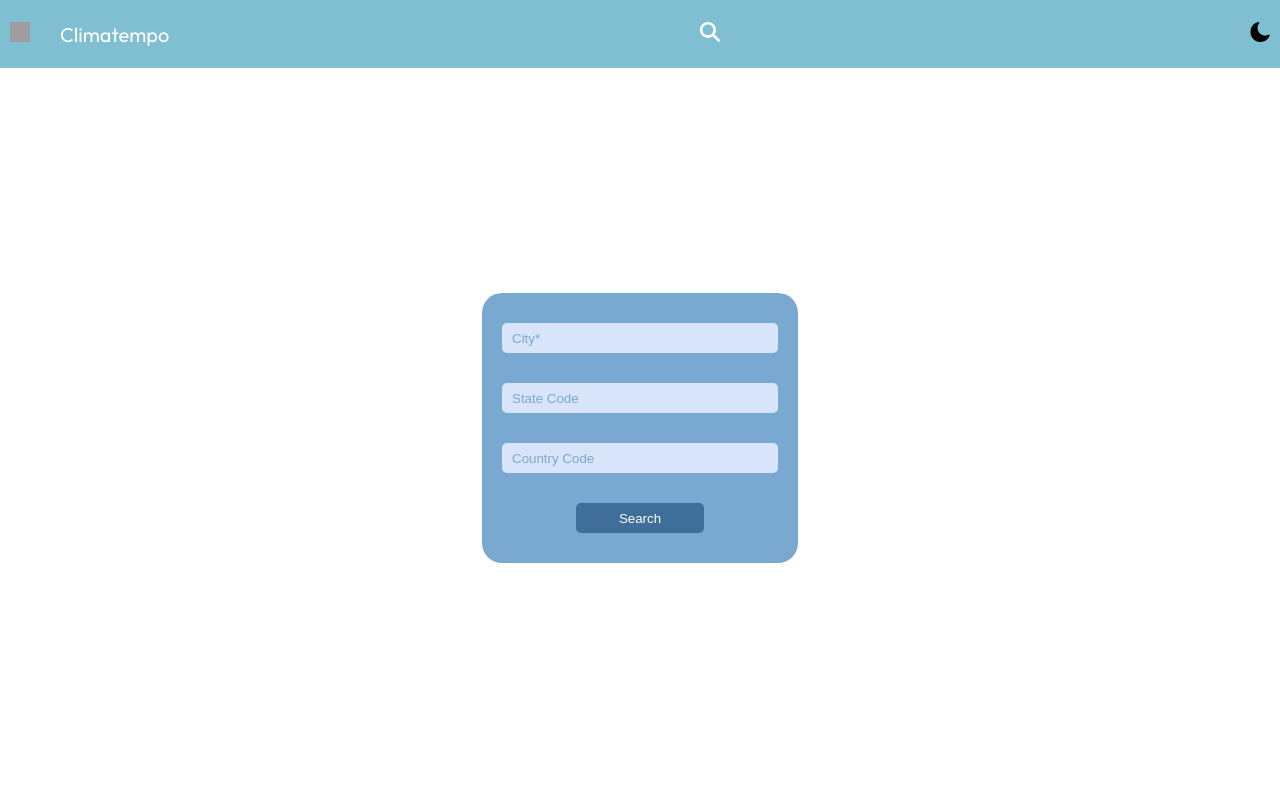
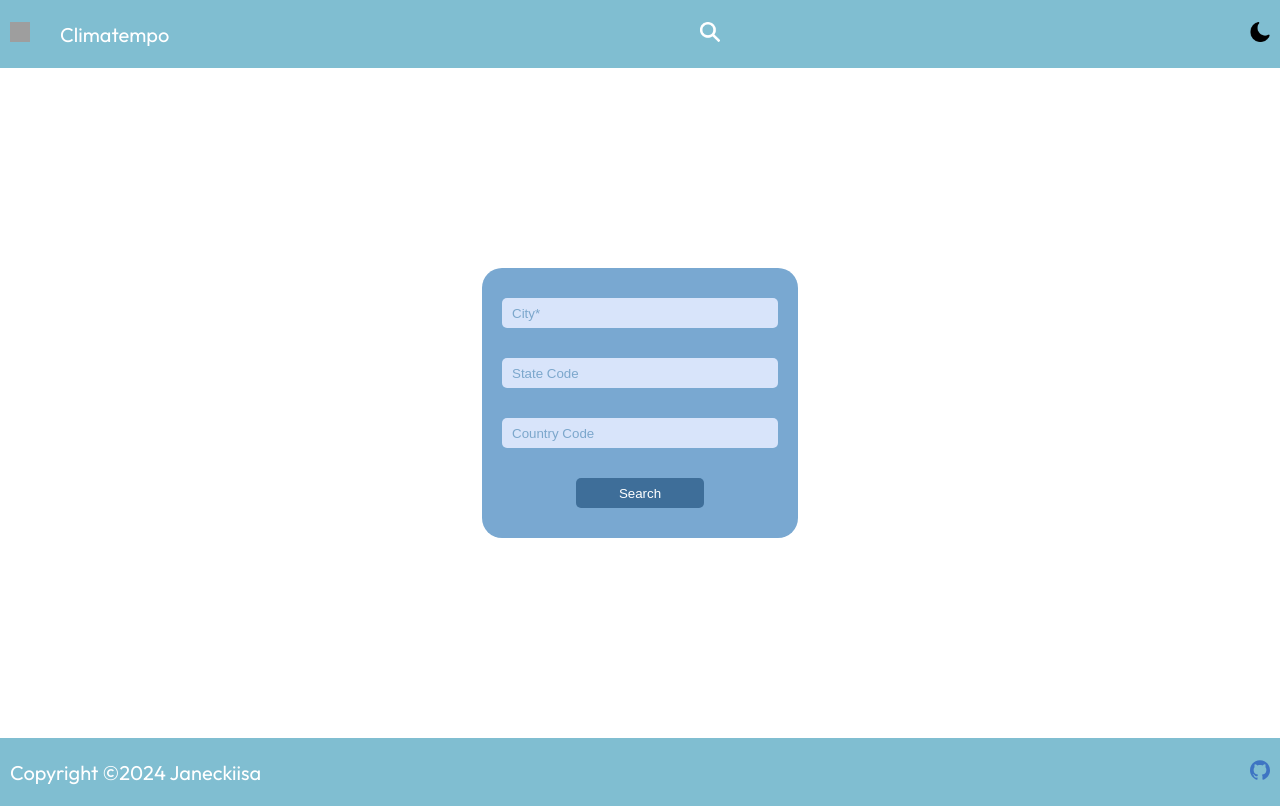
Before and after one commit to Janeckiisa/ClimaTempo, a React (Vite) app in the folder climatempo/: page / in a window 1280 px wide. Built offline with nearby package versions, Linux system fonts and the light colour scheme; grey boxes are pictures that could not be loaded.

Commit message:
Footer done.

```diff
--- a/climatempo/src/App.jsx
+++ b/climatempo/src/App.jsx
@@ -7,6 +7,7 @@ import { WeatherContextProvider } from './contexts/WeatherContext.jsx';
 import ThemeContext, { ThemeContextProvider } from './contexts/ThemeContext.jsx';
 import { StyledMain } from './style.jsx';
 import { useContext } from 'react';
+import Footer from './components/Footer/Footer.jsx';
 
 function App() {
   return (
@@ -30,6 +31,7 @@ function AppContent() {
         <Route path='/' element={<Search />} />
         <Route path='/weather' element={<Weather />} />
       </Routes>
+      <Footer />
     </StyledMain>
   );
 }
--- a/climatempo/src/Pages/Search/styles.jsx
+++ b/climatempo/src/Pages/Search/styles.jsx
@@ -5,5 +5,5 @@ export const StyledContainer = styled.div`
     flex-direction: column;
     flex-wrap: wrap;
     place-content: center;
-    height: 90vh;
+    height: 83.8vh;
 `
--- a/climatempo/src/Pages/Weather/style.jsx
+++ b/climatempo/src/Pages/Weather/style.jsx
@@ -5,7 +5,7 @@ export const StyledContainer = styled.div`
     flex-direction: column;
     flex-wrap: wrap;
     place-content: center;
-    height: 70vh;
+    height: 73.3vh;
     padding: 50px;
 `
 
--- /dev/null
+++ b/climatempo/src/components/Footer/Footer.jsx
@@ -0,0 +1,24 @@
+//https://github.com/Janeckiisa
+
+import { Link } from "react-router-dom";
+import { StyledFont, StyledIcon, StyledItem, StyledNav, StyledNavBar } from "./style";
+import { useContext } from "react";
+import ThemeContext from "../../contexts/ThemeContext";
+
+function Footer() {
+    const { header } = useContext(ThemeContext);
+
+    return (
+        <StyledNav color={header}>
+            <StyledNavBar>
+                <StyledItem color="white">
+                    <StyledFont>Copyright ©2024 Janeckiisa</StyledFont>
+                </StyledItem>
+            </StyledNavBar>
+            <Link to={"https://github.com/Janeckiisa"}>
+                <StyledIcon src="/github.svg"/>
+            </Link>
+        </StyledNav>
+    );
+}
+export default Footer
--- /dev/null
+++ b/climatempo/src/components/Footer/style.jsx
@@ -0,0 +1,36 @@
+import styled from "styled-components";
+
+export const StyledNav = styled.div`
+    background-color: ${props=> props.color}; //#80bed1 #462d74
+    height: 6vh;
+    align-content: center;
+    justify-content: space-between;
+    display: flex;
+    flex-direction: row;
+    padding: 10px;
+    flex-wrap: wrap;
+`
+
+export const StyledNavBar = styled.div`
+    gap: 30px;
+    display: flex;
+    align-content: center;
+    flex-wrap: wrap;
+`
+
+export const StyledItem = styled.div`
+    color: ${prop => prop.color};
+    font-size: 20px;
+`
+
+export const StyledFont = styled.div`
+    font-family: "Outfit", sans-serif;
+    font-weight: 400;
+    font-style: normal;
+`
+
+export const StyledIcon = styled.img`
+    height: 20px;
+    width: 20px;
+    cursor: pointer;
+`
```
Also changed, not shown: climatempo/public/github.svg (added).
